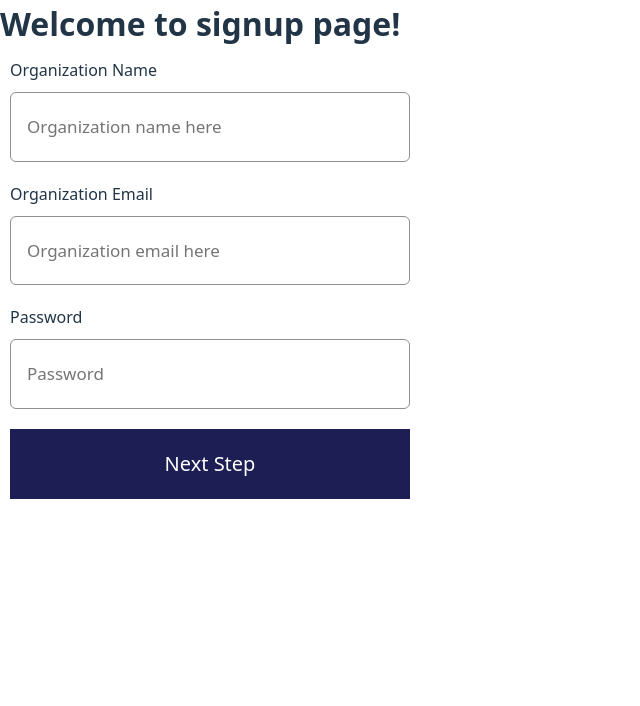
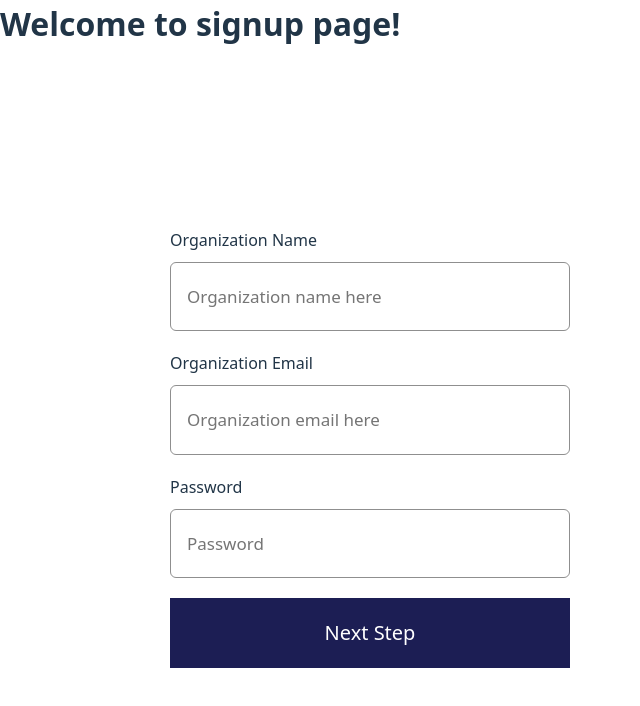
Before and after one commit to Akintayo74/Donation-Ermine, a React (Vite) app in the folder donation-app/: page /auth/signup in a window 1280 px wide. Shown: the top 706 px of the page, without its empty margins (0-640 px from the left). Built offline with nearby package versions, Linux system fonts and the light colour scheme.

Commit message:
Worked on PageWrapper component for consistent styling in signup

```diff
--- a/donation-app/src/components/FormStep1.jsx
+++ b/donation-app/src/components/FormStep1.jsx
@@ -1,6 +1,7 @@
 import Input from "./Input";
 import Button from "./Button";
 import styled from "styled-components";
+import PageWrapper from "./PageWrapper";
 
 function FormStep1({ formData, onNext, onChange }) {
 
@@ -11,8 +12,9 @@ function FormStep1({ formData, onNext, onChange }) {
 
     return (
         <>
-            <Wrapper onSubmit={handleSubmit}>
-                <label for="orgName">Organization Name</label>
+            <PageWrapper>
+                <Form onSubmit={handleSubmit}>
+                    <label htmlFor="orgName">Organization Name</label>
                     <Input
                         name = "orgName"
                         placeholder = 'Organization name here'
@@ -21,7 +23,7 @@ function FormStep1({ formData, onNext, onChange }) {
                         onChange = {(e) => onChange('orgName', e.target.value)}
                     />
 
-                <label for="orgEmail">Organization Email</label>
+                    <label htmlFor="orgEmail">Organization Email</label>
                     <Input
                         name="orgEmail"
                         placeholder="Organization email here"
@@ -30,7 +32,7 @@ function FormStep1({ formData, onNext, onChange }) {
                         onChange = {(e) => onChange('orgEmail', e.target.value)}
                     />
 
-                <label>Password</label>
+                    <label htmlFor="password">Password</label>
                     <Input
                         name="password"
                         placeholder="Password"
@@ -40,12 +42,14 @@ function FormStep1({ formData, onNext, onChange }) {
                     />
 
                     <Button>Next Step</Button>
-            </Wrapper>
+                </Form>
+
+            </PageWrapper>
         </>
     )
 }
 
-const Wrapper = styled.form `
+const Form = styled.form `
     display: flex;
     flex-direction: column;
     gap: 10px;
--- /dev/null
+++ b/donation-app/src/components/PageWrapper.jsx
@@ -0,0 +1,22 @@
+import styled from "styled-components";
+
+const Wrapper = styled.div `
+    display: flex;
+    flex-direction: column;
+    min-height: 100vh;
+    justify-content: center;
+    gap: 10px;
+    padding-inline: 10rem;
+    padding-block: 1rem;
+
+    @media (max-width: 550px) {
+        padding-inline: 1rem;
+    }
+`
+
+function PageWrapper({ children }) {
+
+    return <Wrapper>{ children }</Wrapper>
+}
+
+export default PageWrapper;
```
Lines whose indentation alone changed are shown as unchanged.
